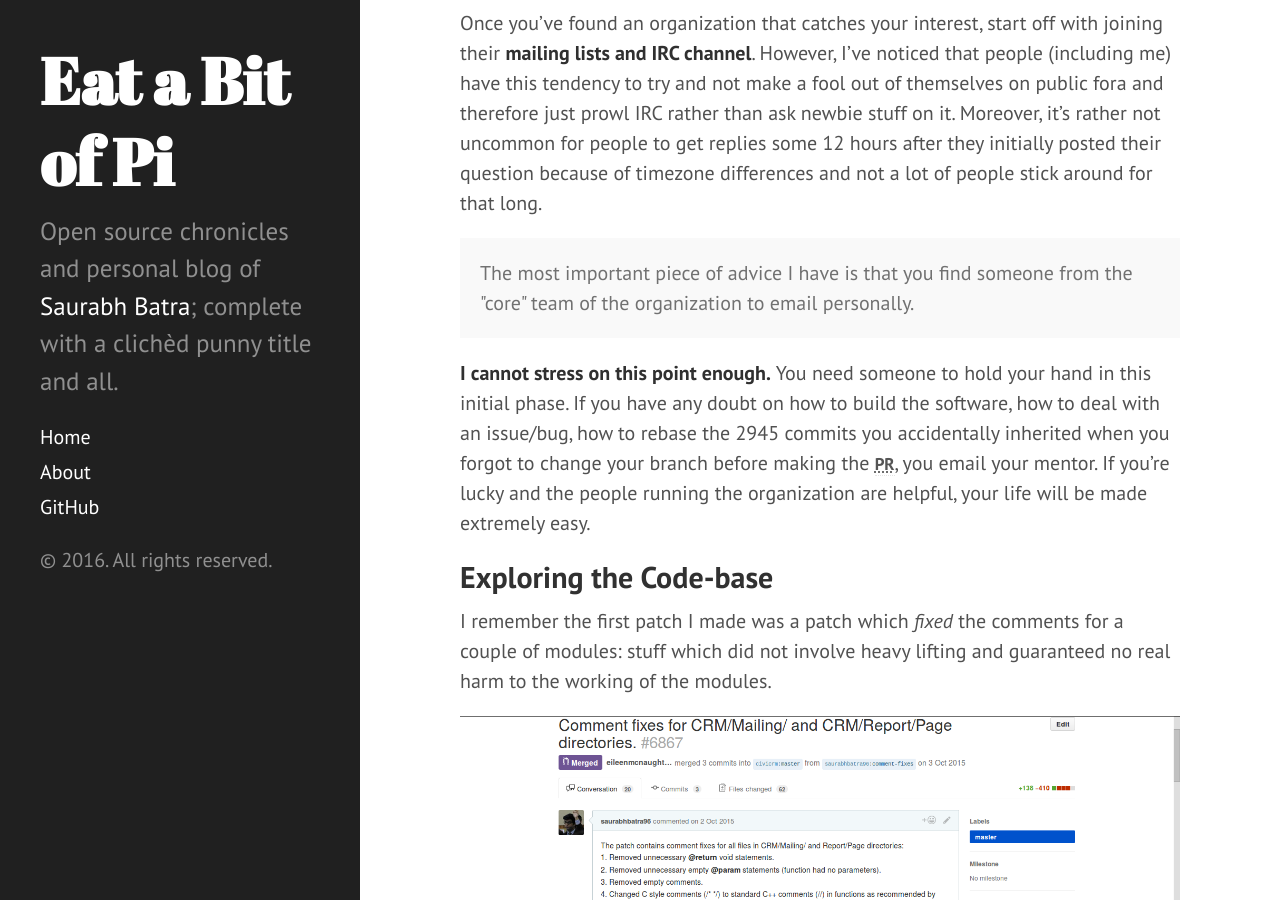
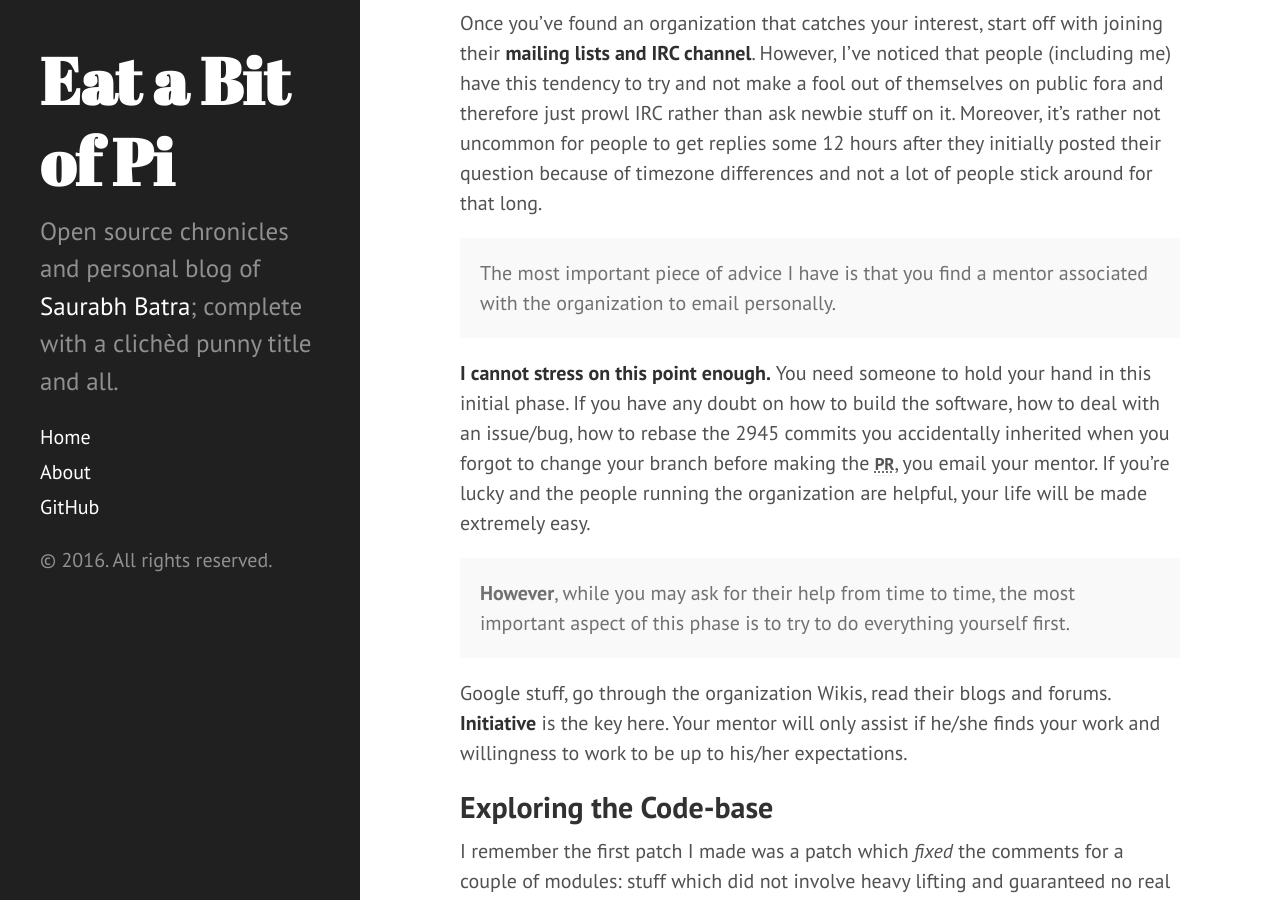
Before and after one commit to saurabhbatra96/saurabhbatra96.github.io, a Jekyll site: the page built from _posts/2016-05-12-opening-up-to-open-source-part-1.md, in a window 1280 px wide and 900 px high, scrolled down 1141 px. Built offline with Jekyll 4.4.1, drawn with Linux system fonts in a browser that asks for light colours; emoji names are drawn with the system emoji font.

Commit message:
updated blog to fix

```diff
--- a/_posts/2016-05-12-opening-up-to-open-source-part-1.md
+++ b/_posts/2016-05-12-opening-up-to-open-source-part-1.md
@@ -27,8 +27,12 @@ I remember how excited I was when I first downloaded the source code for Mozilla
 
 Once you've found an organization that catches your interest, start off with joining their **mailing lists and IRC channel**. However, I've noticed that people (including me) have this tendency to try and not make a fool out of themselves on public fora and therefore just prowl IRC rather than ask newbie stuff on it. Moreover, it's rather not uncommon for people to get replies some 12 hours after they initially posted their question because of timezone differences and not a lot of people stick around for that long.
 
-<div class="message">The most important piece of advice I have is that you find someone from the "core" team of the organization to email personally.</div>
+<div class="message">The most important piece of advice I have is that you find a mentor associated with the organization to email personally.</div>
 **I cannot stress on this point enough.** You need someone to hold your hand in this initial phase. If you have any doubt on how to build the software, how to deal with an issue/bug, how to rebase the 2945 commits you accidentally inherited when you forgot to change your branch before making the <abbr title="Pull Request on GitHub">PR</abbr>, you email your mentor. If you're lucky and the people running the organization are helpful, your life will be made extremely easy.
+
+<div class="message"><b>However</b>, while you may ask for their help from time to time, the most important aspect of this phase is to try to do everything yourself first.</div>
+
+Google stuff, go through the organization Wikis, read their blogs and forums. **Initiative** is the key here. Your mentor will only assist if he/she finds your work and willingness to work to be up to his/her expectations.
 
 ## Exploring the Code-base
 
```
Also changed, not shown: _posts/2016-05-14-opening-up-to-open-source-part-2.md (+1 -1 lines).
